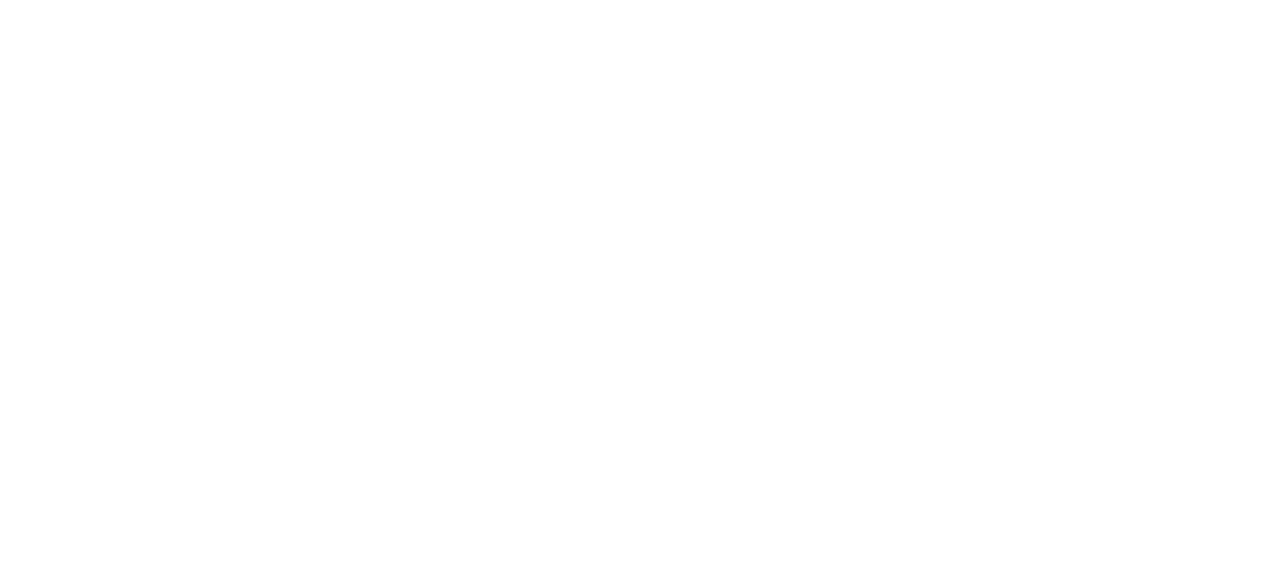
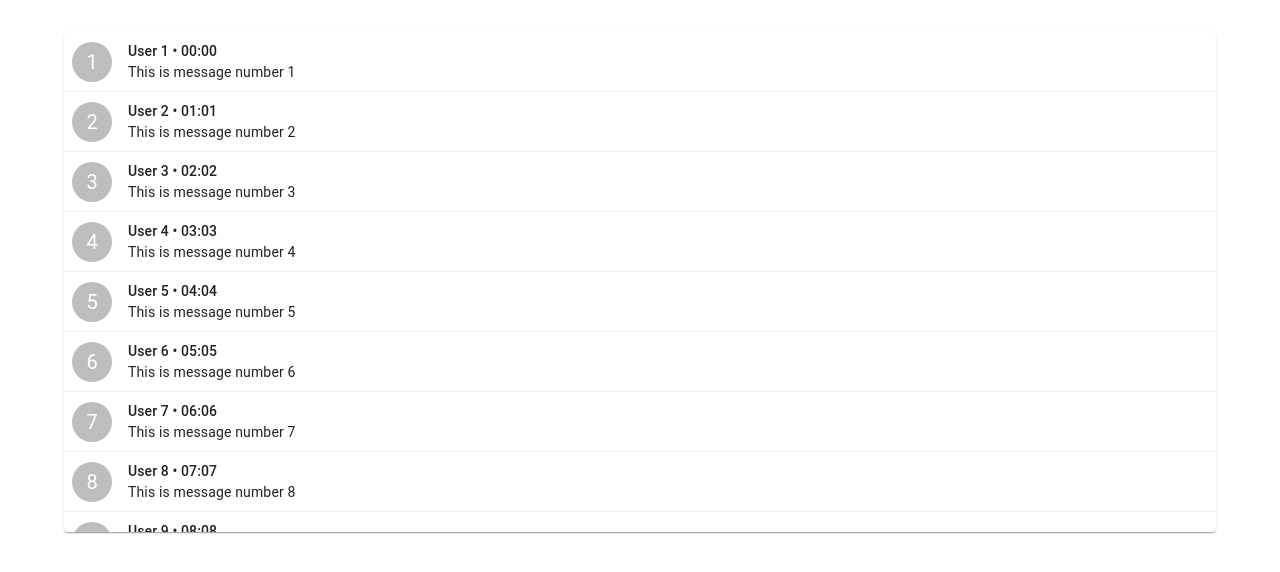
Before and after one commit to hasyaayunisonia/DemoWeb, a React (Vite) app: page /virtualize-table in a window 1280 px wide. Before the commit this address had no page. Shown: the top 572 px of the page. Built offline with nearby package versions, Linux system fonts and the light colour scheme; sample sign-in values are in the browser's storage.

Commit message:
implement react-window

```diff
--- a/package.json
+++ b/package.json
@@ -35,6 +35,7 @@
     "react-hook-form": "^7.59.0",
     "react-redux": "^9.2.0",
     "react-router-dom": "^7.6.3",
+    "react-window": "^1.8.11",
     "styled-components": "^6.1.19",
     "tailwind-merge": "^3.3.1",
     "yup": "^1.6.1"
--- /dev/null
+++ b/src/components/VirtualizedMuiTable.tsx
@@ -0,0 +1,37 @@
+import React from 'react';
+import { FixedSizeList as List } from 'react-window';
+import { Box, Typography, Avatar, Paper } from '@mui/material';
+
+const messages = Array.from({ length: 10000 }).map((_, i) => ({
+  id: i + 1,
+  name: `User ${i + 1}`,
+  message: `This is message number ${i + 1}`,
+  time: `${(i % 24).toString().padStart(2, '0')}:${(i % 60).toString().padStart(2, '0')}`,
+}));
+
+const Row = ({ index, style }: { index: number; style: React.CSSProperties }) => {
+  const item = messages[index];
+  return (
+    <Box style={style} display="flex" alignItems="center" p={1} borderBottom="1px solid #eee">
+      <Avatar sx={{ mr: 2 }}>{item.name[5]}</Avatar>
+      <Box>
+        <Typography variant="subtitle2">
+          {item.name} • {item.time}
+        </Typography>
+        <Typography variant="body2">{item.message}</Typography>
+      </Box>
+    </Box>
+  );
+};
+
+export default function VirtualizedChat() {
+  return (
+    <Paper sx={{ height: 500, width: 400 }}>
+      <List height={500} itemCount={messages.length} itemSize={60} width={'100%'}>
+        {({ index, style }: { index: number; style: React.CSSProperties }) => (
+          <Row index={index} style={style} />
+        )}
+      </List>
+    </Paper>
+  );
+}
--- /dev/null
+++ b/src/pages/virtualizeTable/index.tsx
@@ -0,0 +1,51 @@
+import React from 'react';
+import { FixedSizeList as List } from 'react-window';
+import { Box, Typography, Avatar, Paper } from '@mui/material';
+
+const messages = Array.from({ length: 10000 }).map((_, i) => ({
+  id: i + 1,
+  name: `User ${i + 1}`,
+  message: `This is message number ${i + 1}`,
+  time: `${(i % 24).toString().padStart(2, '0')}:${(i % 60).toString().padStart(2, '0')}`,
+}));
+
+const Row = ({ index, style }: { index: number; style: React.CSSProperties }) => {
+  const item = messages[index];
+  return (
+    <Box style={style} display="flex" alignItems="center" p={1} borderBottom="1px solid #eee">
+      <Avatar sx={{ mr: 2 }}>{item.name[5]}</Avatar>
+      <Box>
+        <Typography variant="subtitle2">
+          {item.name} • {item.time}
+        </Typography>
+        <Typography variant="body2">{item.message}</Typography>
+      </Box>
+    </Box>
+  );
+};
+
+export default function VirtualizedChat() {
+  return (
+    <Paper sx={{ height: 500, width: '90vW', mt: 4 }}>
+      <List height={500} itemCount={messages.length} itemSize={60} width={'100%'}>
+        {({ index, style }: { index: number; style: React.CSSProperties }) => (
+          <Row index={index} style={style} />
+        )}
+      </List>
+    </Paper>
+  );
+}
+
+// import VirtualizedMuiTable from '@/components/VirtualizedMuiTable';
+// import { Container, Typography } from '@mui/material';
+
+// export default function VirtualizedMuiTableShow() {
+//   return (
+//     <Container sx={{ mt: 4 }}>
+//       <Typography variant="h5" gutterBottom>
+//         Virtualized MUI Table (react-window)
+//       </Typography>
+//       <VirtualizedMuiTable />
+//     </Container>
+//   );
+// }
--- a/src/routes/privateRoutes.tsx
+++ b/src/routes/privateRoutes.tsx
@@ -9,6 +9,7 @@ const FeedbackForm = lazy(() => import('../pages/feedbackForm/index'));
 const CommentForm = lazy(() => import('../pages/commentForm/index'));
 const UploadFormWithMock = lazy(() => import('../pages/uploadForm/index'));
 const Student = lazy(() => import('../pages/student/index'));
+const VirtualizedMuiTable = lazy(() => import('../pages/virtualizeTable/index'));
 
 export const privateRoutes = [
   {
@@ -47,4 +48,8 @@ export const privateRoutes = [
     path: '/student',
     element: <Student />,
   },
+  {
+    path: '/virtualize-table',
+    element: <VirtualizedMuiTable />,
+  },
 ];
--- /dev/null
+++ b/src/types/react-window.d.ts
@@ -0,0 +1 @@
+declare module 'react-window';
```
Also changed, not shown: 1 other file (tests, documents, lock files or other folders).
